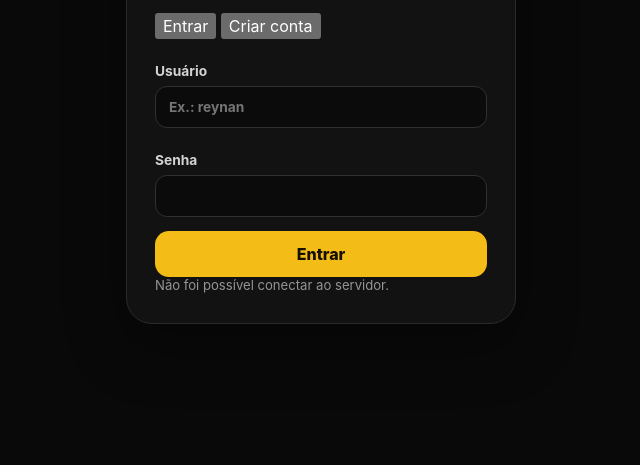
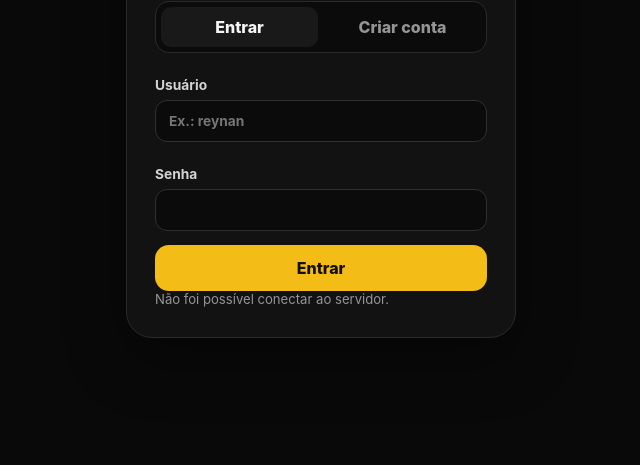
Before and after one commit to ReynanVv/controlfinance, a website: page public/index.html in a window 1280 px wide. Shown: the part 335-800 px from the top of the page, without its empty margins (319-959 px from the left). Drawn offline with Linux system fonts and the light colour scheme; no server answers.

Commit message:
style: add account UI styles

```diff
--- a/public/styles.css
+++ b/public/styles.css
@@ -213,3 +213,31 @@ textarea { resize: vertical; }
   .balance-card { grid-column: auto; }
   .quick-actions { max-width: 420px; }
 }
+
+.account-label {
+  margin: 4px 0 0;
+  color: var(--muted);
+  font-size: .82rem;
+}
+.auth-switch {
+  display: grid;
+  grid-template-columns: 1fr 1fr;
+  gap: 6px;
+  padding: 5px;
+  margin: 18px 0;
+  border: 1px solid var(--line);
+  border-radius: 14px;
+  background: #0b0b0b;
+}
+.auth-tab {
+  border: 0;
+  border-radius: 10px;
+  padding: 10px 12px;
+  background: transparent;
+  color: var(--muted);
+  font-weight: 800;
+}
+.auth-tab.active {
+  background: var(--surface-2);
+  color: var(--text);
+}
```
